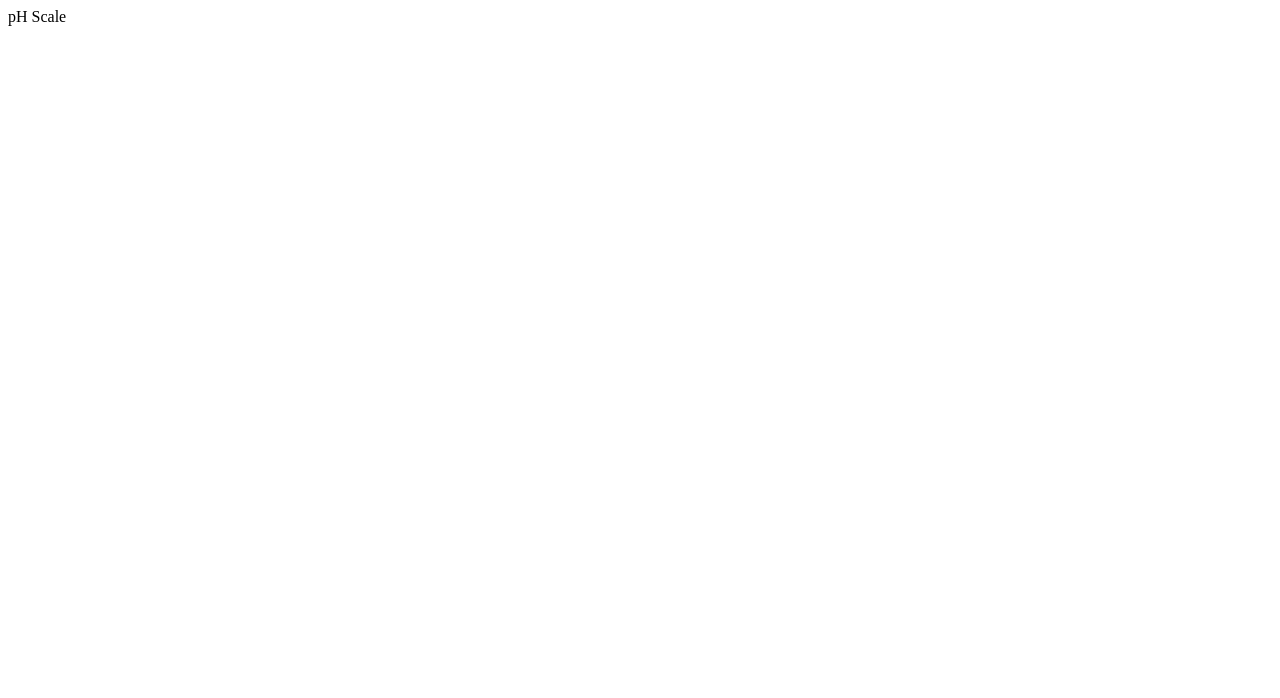
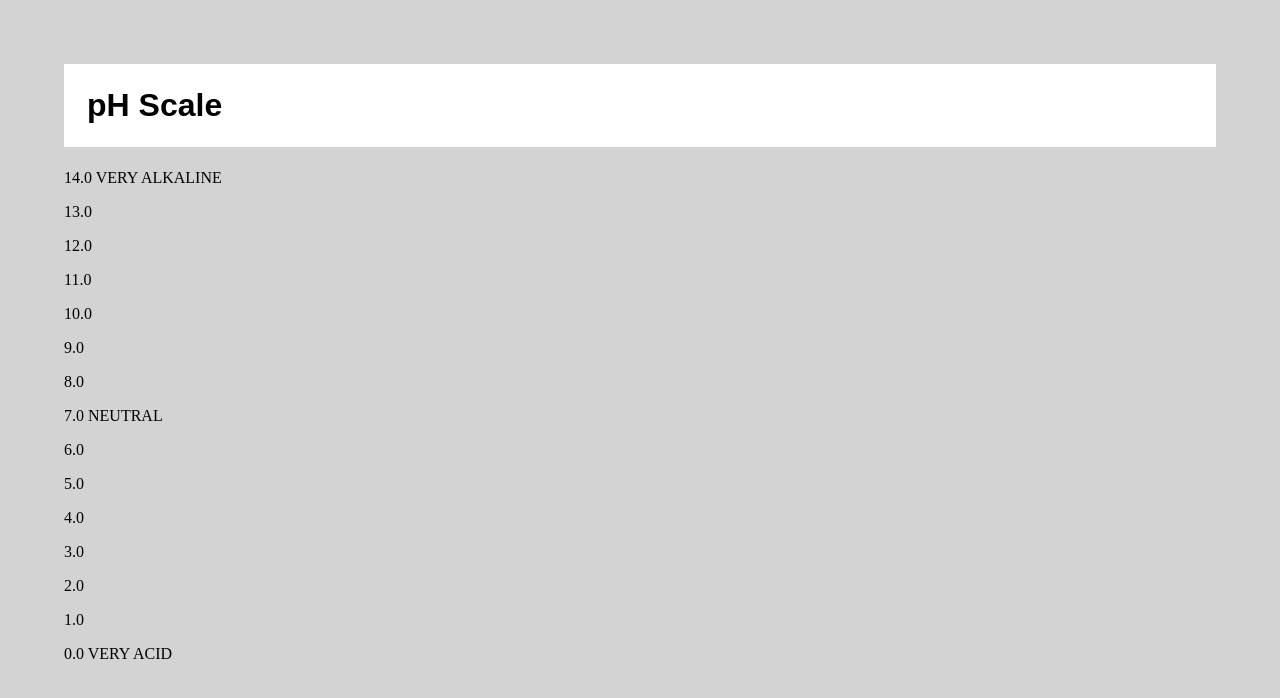
Before and after one commit to mattred1/pH, a plain HTML site: page index.html in a window 1280 px wide. Drawn offline with Linux system fonts and the light colour scheme.

Commit message:
complete HTML content

```diff
--- a/index.html
+++ b/index.html
@@ -8,9 +8,24 @@
     <link href="main.css" rel="stylesheet">
   </head>
 <body>
-  <heade>pH Scale</header>
-
-
+  <header><h1>pH Scale</h1></header>
+  <div>
+    <p>14.0 VERY ALKALINE</p>
+    <p>13.0</p>
+    <p>12.0</p>
+    <p>11.0</p>
+    <p>10.0</p>
+    <p>9.0</p>
+    <p>8.0</p>
+    <p>7.0 NEUTRAL</p>
+    <p>6.0</p>
+    <p>5.0</p>
+    <p>4.0</p>
+    <p>3.0</p>
+    <p>2.0</p>
+    <p>1.0</p>
+    <p>0.0 VERY ACID</p>
+  </div>
 
 
 
--- a/main.css
+++ b/main.css
@@ -0,0 +1,10 @@
+body {
+  background-color: lightgray;
+  margin: 5%;
+}
+
+header h1 {
+  font-family:sans-serif;
+  background-color: white;
+  padding: 2%;
+}
```
